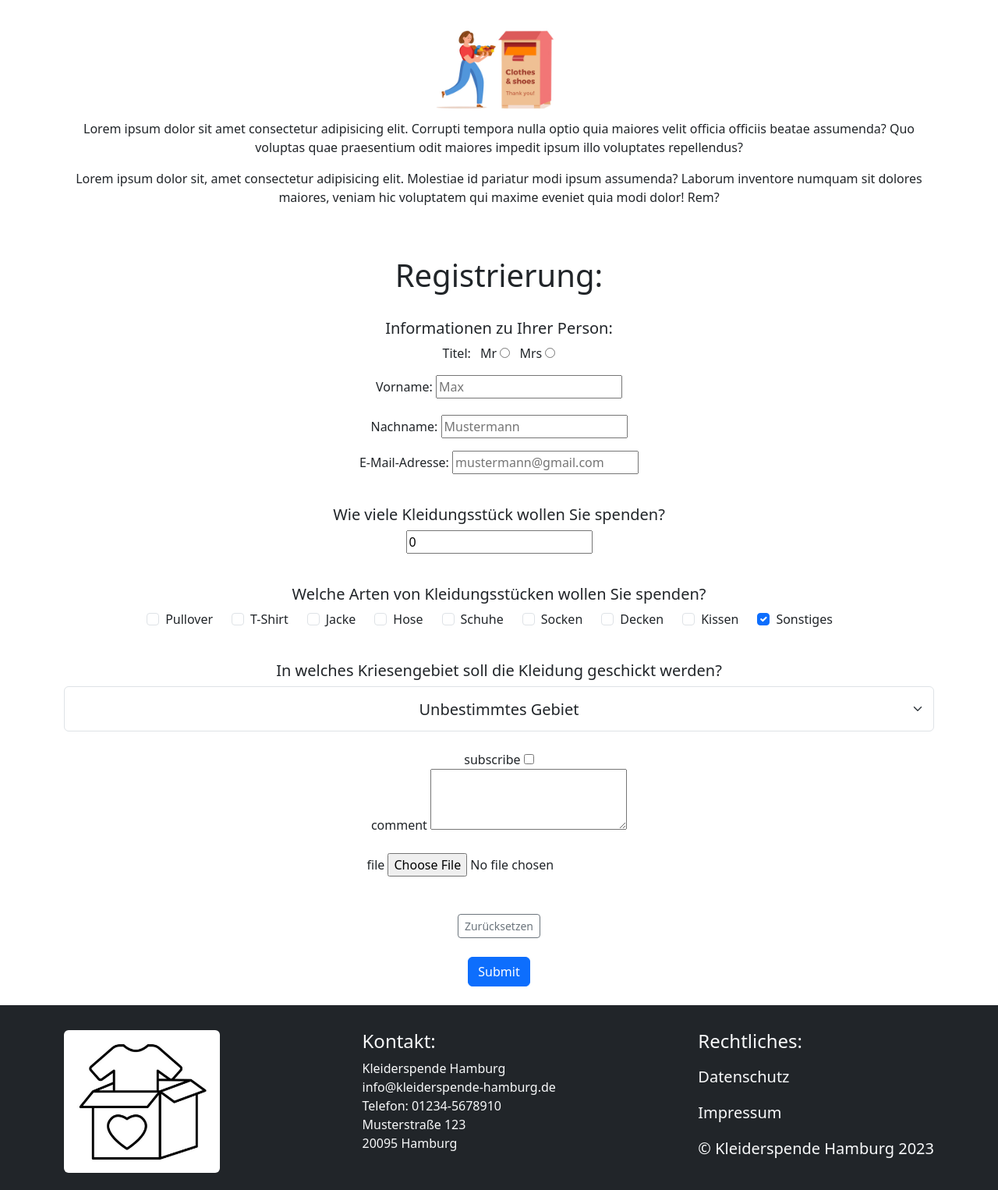
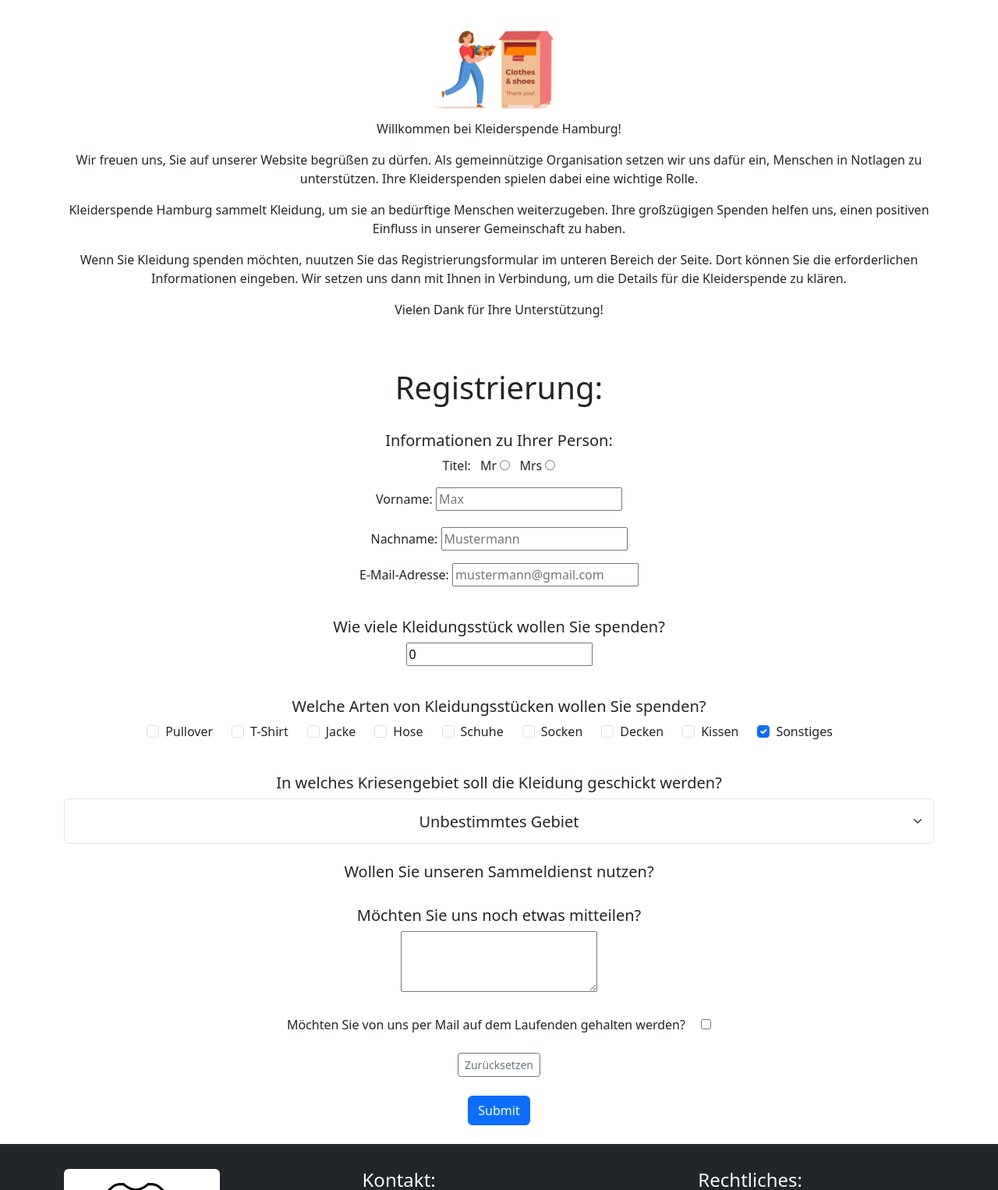
Before and after one commit to JuleEngel/IPWA01-01-Engel-Jule-Fallstudie-Aufgabe3, a plain HTML site: page index.html in a window 1280 px wide. Shown: the part 612-2138 px from the top of the page at 78% size. Drawn offline with nearby package versions, Linux system fonts and the light colour scheme.

Commit message:
Weitere Aktualisierungen Registrierung

```diff
--- a/index.html
+++ b/index.html
@@ -57,8 +57,11 @@
       <div class="container text-center">
         <h1>Kleiderspende Hamburg</h1>
         <img src="./images/3.jpg" alt="kleiderspende-hamburg" width="200">
-        <p>Lorem ipsum dolor sit amet consectetur adipisicing elit. Corrupti tempora nulla optio quia maiores velit officia officiis beatae assumenda? Quo voluptas quae praesentium odit maiores impedit ipsum illo voluptates repellendus?</p>
-        <p>Lorem ipsum dolor sit, amet consectetur adipisicing elit. Molestiae id pariatur modi ipsum assumenda? Laborum inventore numquam sit dolores maiores, veniam hic voluptatem qui maxime eveniet quia modi dolor! Rem?</p>
+        <p>Willkommen bei Kleiderspende Hamburg!</p>
+        <p>Wir freuen uns, Sie auf unserer Website begrüßen zu dürfen. Als gemeinnützige Organisation setzen wir uns dafür ein, Menschen in Notlagen zu unterstützen. Ihre Kleiderspenden spielen dabei eine wichtige Rolle.</p>
+        <p>Kleiderspende Hamburg sammelt Kleidung, um sie an bedürftige Menschen weiterzugeben. Ihre großzügigen Spenden helfen uns, einen positiven Einfluss in unserer Gemeinschaft zu haben.</p>
+        <p>Wenn Sie Kleidung spenden möchten, nuutzen Sie das Registrierungsformular im unteren Bereich der Seite. Dort können Sie die erforderlichen Informationen eingeben. Wir setzen uns dann mit Ihnen in Verbindung, um die Details für die Kleiderspende zu klären.</p>
+        <p>Vielen Dank für Ihre Unterstützung!</p>
       </div>
       <br>
       <br>
@@ -66,11 +69,7 @@
         <h1>Registrierung:</h1>
         <br>
 
-
-
-
-
-
+<!--Erstellung des Formulars für die Registrierung-->
         <form action="TODO" method="POST" enctype="multipart/form-data">
           <h5>Informationen zu Ihrer Person: </h5>
           <div class="mb-3">
@@ -103,6 +102,7 @@
             <input type="number" id="anzahl" min="0" value="0">
           </div>
           <br>
+
           <h5>Welche Arten von Kleidungsstücken wollen Sie spenden?</h5>
           <div class="mb-3 d-flex flex-wrap justify-content-center flex-column flex-sm-row align-items-center">
             <div class="form-check me-4">
@@ -151,6 +151,7 @@
               </div>
           </div>
           <br>
+
           <h5>In welches Kriesengebiet soll die Kleidung geschickt werden?</h5>
           <div class="form-floating">
             <select id="krisengebiet" class="form-select text-center">
@@ -169,25 +170,29 @@
             </select>
           </div>
           <br>
+          <div>
+            <h5>Wollen Sie unseren Sammeldienst nutzen?</h5>
+
+            <br>
+          </div>
 
 
-
-            <label for="subscribe">subscribe</label>
-            <input type="checkbox" id="subscribe"> <br>
-
-            <label for="comment">comment</label>
+          <div>
+            <h5>Möchten Sie uns noch etwas mitteilen?</h5>
             <textarea id="comment" rows="3" cols="25"></textarea>
             <br><br>
+          </div>
 
-            <label for="file">file</label>
-            <input type="file" id="comment" accept="image/png,image/jped">
-            <br><br>
+          <div>
+            <span class="me-3">Möchten Sie von uns per Mail auf dem Laufenden gehalten werden?</span>
+            <input type="checkbox" id="subscribe"> <br>
+          </div>
 
-            <br>
-            <button type="reset" class="btn btn-outline-secondary btn-sm">Zurücksetzen</button>
-            <br><br>
-            <!-- Bevor man die Daten absenden kann, wird überprüft, ob eine Kleidung zum Spenden ausgewählt wurde. -->
-            <button type="submit" class="btn btn-primary">Submit</button>
+          <br>
+          <button type="reset" class="btn btn-outline-secondary btn-sm">Zurücksetzen</button>
+          <br><br>
+          <!-- Bevor man die Daten absenden kann, wird überprüft, ob eine Kleidung zum Spenden ausgewählt wurde. -->
+          <button type="submit" class="btn btn-primary">Submit</button>
         </form>
 
 
```
